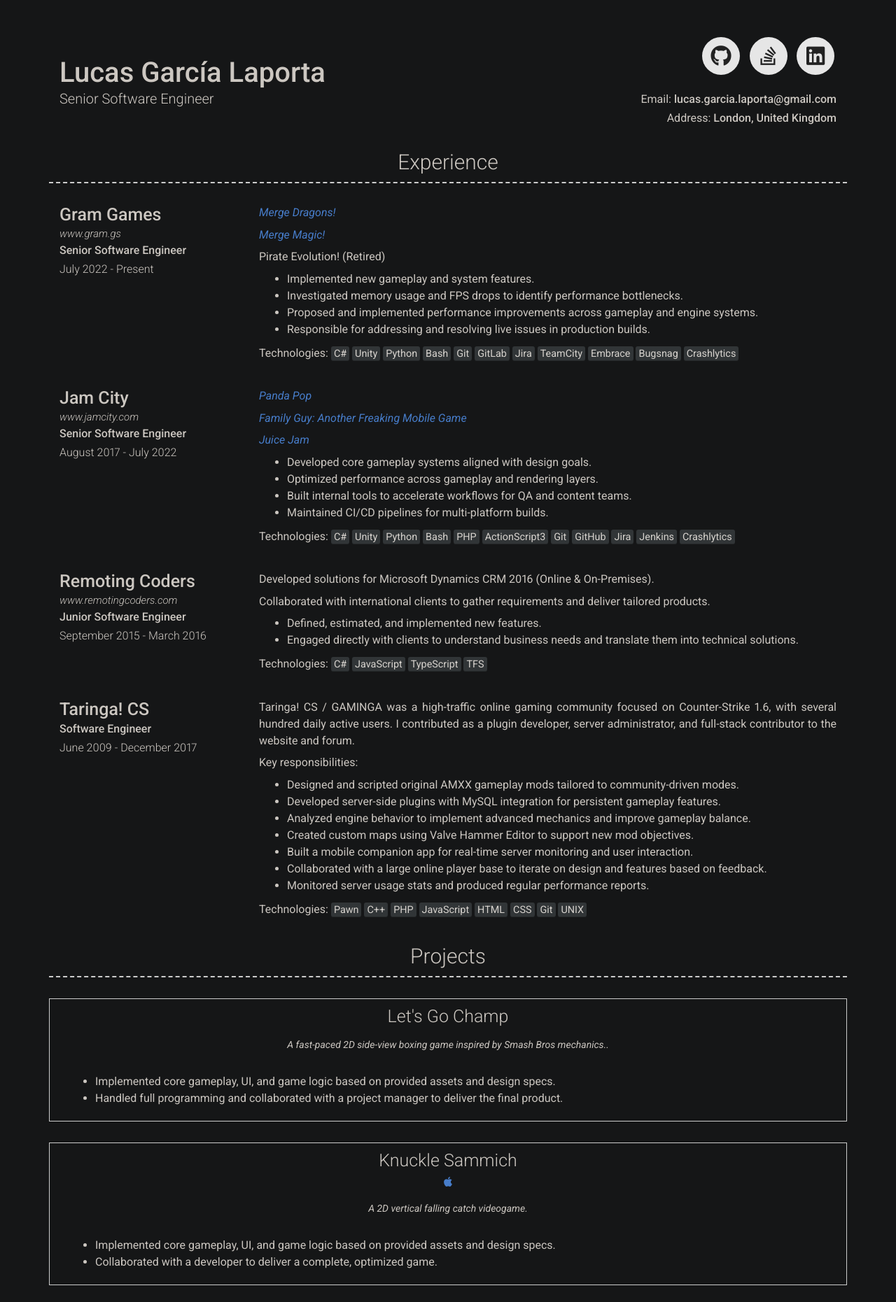
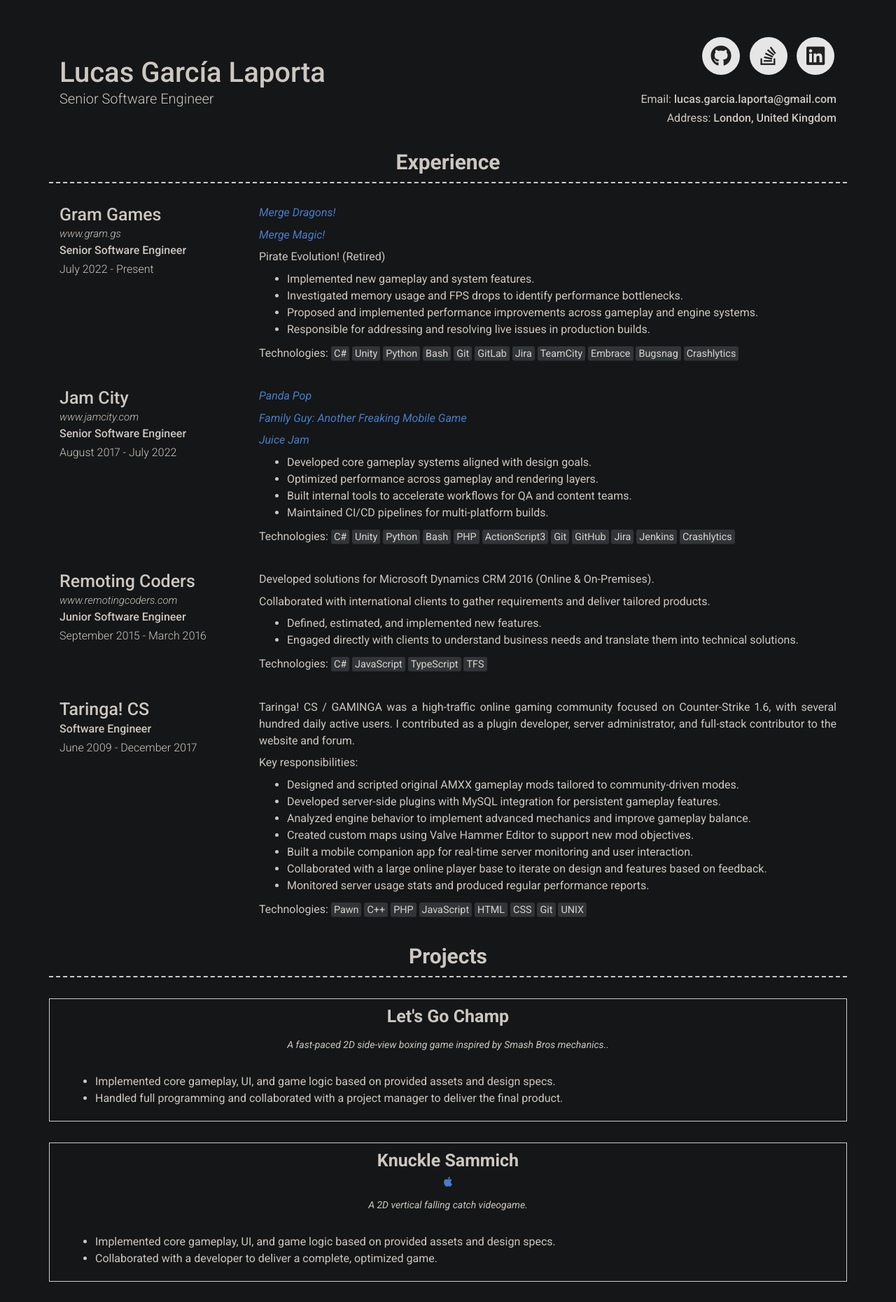
Before and after one commit to LUCASGL94/LUCASGL94.github.io, a Jekyll site: the page built from index.md, in a window 1280 px wide. Shown: the top 1861 px of the page at 70% size. Built offline with Jekyll 4.4.1, drawn with Linux system fonts in a browser that asks for light colours; nearby versions of some CDN libraries.

Commit message:
Update CV layout

```diff
--- a/_includes/education.html
+++ b/_includes/education.html
@@ -1,5 +1,5 @@
 <div class="container education-container">
-  <h3>{{ site.education_title | default: "Education" }}</h3>
+  <h3><b>{{ site.education_title | default: "Education" }}</b></h3>
   {% for education in site.data.education %}
     {% include {{ education.layout | default: 'left' | append: ".html" }} item=education %}
   {% endfor %}
--- a/_includes/experience.html
+++ b/_includes/experience.html
@@ -1,5 +1,5 @@
 <div class="container experience-container">
-  <h3>{{ site.experience_title | default: "Experience" }}</h3>
+  <h3><b>{{ site.experience_title | default: "Experience" }}</b></h3>
   {% for experience in site.data.experience %}
     {% include {{ experience.layout | default: 'left' | append: ".html" }} item=experience %}
   {% endfor %}
--- a/_includes/grid-left.html
+++ b/_includes/grid-left.html
@@ -1,7 +1,7 @@
 <div class="layout layout-grid-left">
   <div class="header-block">
     {%- if include.item.name -%}
-      <h4>{{ include.item.name }}</h4>
+      <h4><b>{{ include.item.name }}</b></h4>
     {%- endif -%}
 
     <div class="icon-container">
--- a/_includes/projects.html
+++ b/_includes/projects.html
@@ -1,5 +1,5 @@
 <div class="container projects-container">
-  <h3>{{ site.projects_title | default: "Projects" }}</h3>
+  <h3><b>{{ site.projects_title | default: "Projects" }}</b></h3>
   <div class="projects-grid">
     {% for project in site.data.projects %}
       {% include grid-left.html item=project %}
--- a/_includes/skills.html
+++ b/_includes/skills.html
@@ -1,5 +1,5 @@
 <div class="container skills-container">
-    <h3>{{ site.skills_title | default: "Skills" }}</h3>
+    <h3><b>{{ site.skills_title | default: "Skills" }}</b></h3>
     <div class="row2 less-margin-top fix-padding">
         <div class="col-md-6">
             <div class="row2 clearfix layout-top-middle">
--- a/_sass/modern-resume-theme.scss
+++ b/_sass/modern-resume-theme.scss
@@ -76,7 +76,7 @@
 }
 
 .icon-container {
-  margin-bottom: 0.5rem;
+  margin-bottom: 0rem;
 }
 
 .icon-link {
@@ -88,13 +88,20 @@
 
 .layout-grid-left .quote {
   font-style: italic;
-  margin-top: 0.5rem;
+  margin-top: 0rem;
   margin-bottom: 1rem;
 }
 
 .layout-grid-left .description {
   text-align: left;
   margin-left: 1.5rem; /* indent bullets */
+}
+
+.layout-grid-left > .icon-container > .icon-link {
+  margin: 0 0.5em;
+  font-size: 1.5em;
+  color: inherit;
+  text-decoration: none;
 }
 
 .layout {
@@ -224,5 +231,5 @@ p.quote {
 }
 
 .section-simple-text {
-  font-size: 1rem;
+  font-size: 0.9rem;
 }
```
